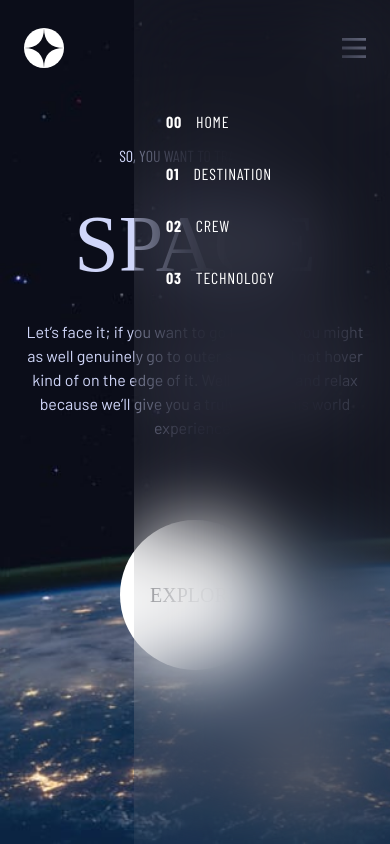
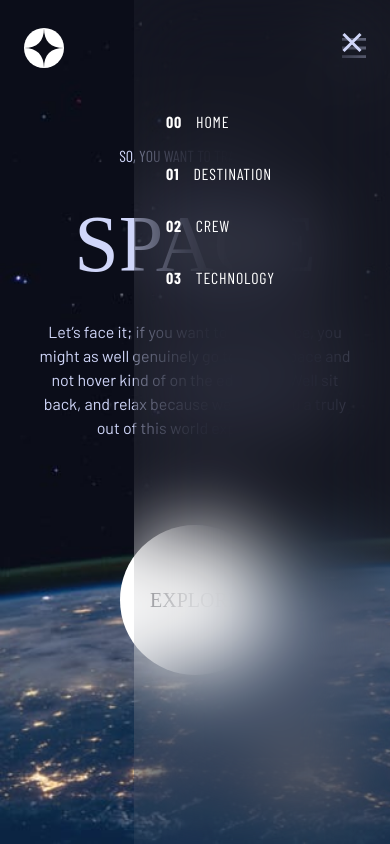
Before and after one commit to neshacascia/space-tourism, a React (Vite) app: page / in a window 390 px wide. Both pictures are taken after a click on the button 366 px from the left and 48 px from the top of the page. Built offline with nearby package versions, Linux system fonts and the light colour scheme; a web font is replaced by a local one.

Commit message:
added mobile hamburger menu modal close button and functionality

```diff
--- a/src/components/navbars/MobileMenuModal.jsx
+++ b/src/components/navbars/MobileMenuModal.jsx
@@ -1,13 +1,20 @@
 import React, { useContext } from 'react';
 import { Link } from 'react-router-dom';
 import { Context } from '../Context';
+import closeButton from '../../assets/shared/icon-close.svg';
 
 export default function MobileMenuModal() {
   const { closeModal } = useContext(Context);
 
   return (
     <div>
-      <ul className="bg-mobileMenu backdrop-blur-mobileMenu h-screen fixed z-10 right-0 w-64 flex flex-col gap-8 pl-8 pt-28 text-white font-h2 font-normal text-base leading-5 tracking-wider">
+      <img
+        src={closeButton}
+        className="absolute right-0 z-20 pt-8 pr-7 cursor-pointer"
+        onClick={closeModal}
+      />
+
+      <ul className="bg-mobileMenu backdrop-blur-mobileMenu h-screen fixed z-10 right-0 w-64 flex flex-col gap-8 pl-8 pt-28 text-white font-h2 font-normal text-base leading-5 tracking-wider sm:hidden">
         <li>
           <Link
             to="/"
--- a/src/pages/Home.jsx
+++ b/src/pages/Home.jsx
@@ -12,12 +12,12 @@ export default function Home(props) {
         onClick={closeModal}
         className="px-6 flex flex-col justify-center items-center gap-20 text-lightBlue mt-12 sm:mt-24 lg:flex-row lg:mx-60 lg:mt-40 lg:justify-between"
       >
-        <div className="left w-fit flex flex-col gap-4 text-center lg:items-start lg:w-96">
+        <div className="left w-homeText flex flex-col gap-4 text-center lg:items-start lg:w-96">
           <h2 className="font-h2 text-base font-normal sm:text-xl lg:text-3xl">
             SO, YOU WANT TO TRAVEL TO
           </h2>
           <h1 className="font-h1 text-h1 sm:text-tabletH1">SPACE</h1>
-          <p className="font-body text-base leading-6 lg:text-left lg:text-lg lg:mb-32">
+          <p className="h-homeText font-body text-base leading-6 lg:text-left lg:text-lg lg:mb-32">
             Let’s face it; if you want to go to space, you might as well
             genuinely go to outer space and not hover kind of on the edge of it.
             Well sit back, and relax because we’ll give you a truly out of this
--- a/tailwind.config.cjs
+++ b/tailwind.config.cjs
@@ -44,6 +44,7 @@ module.exports = {
       width: {
         tabletNav: '28.125rem',
         desktopNav: '51.875rem',
+        homeText: '20.4375rem',
         button: '9.375rem',
         tabletButton: '15.125rem',
         hoverButton: '28.125rem',
@@ -63,6 +64,7 @@ module.exports = {
       },
       height: {
         tabletNav: '6rem',
+        homeText: '7.8125rem',
         button: '9.375rem',
         tabletButton: '15.125rem',
         desktopPlanet: '27.8125rem',
```
